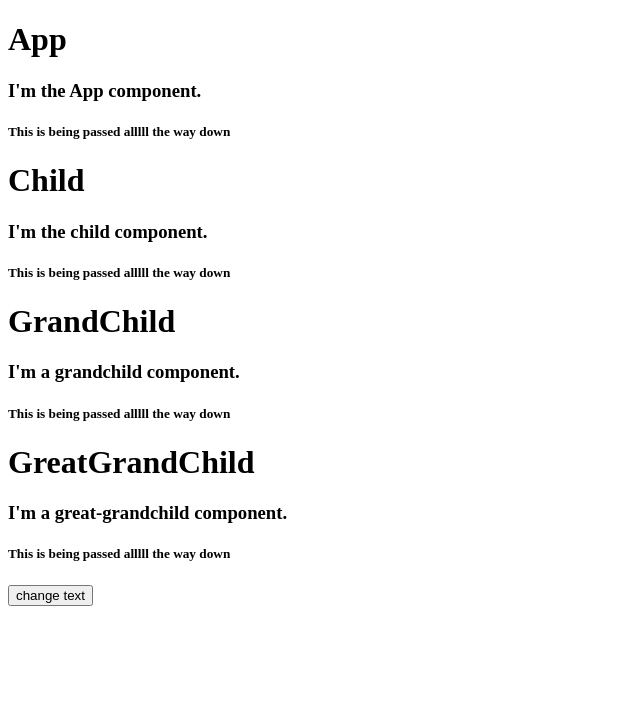
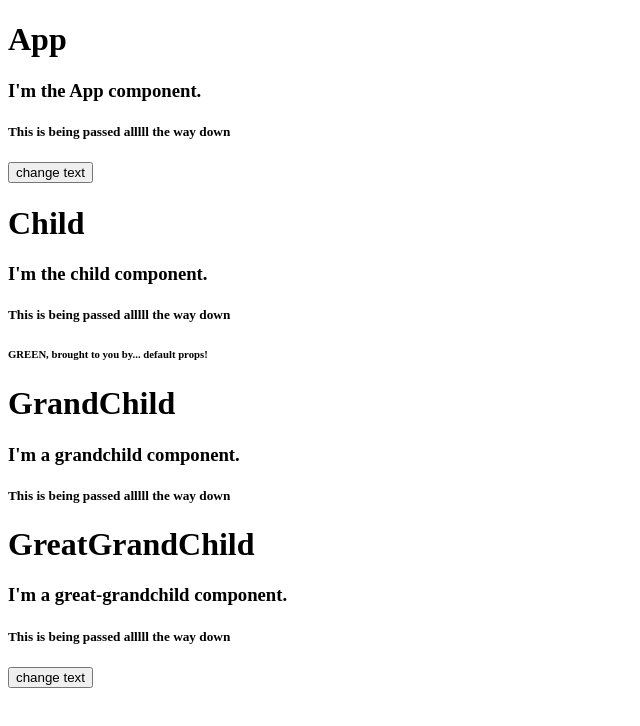
Before and after one commit to brendanreape88/react-training, a React (Create React App) app: page / in a window 1280 px wide. Shown: the top 726 px of the page, without its empty margins (0-640 px from the left). Built offline with nearby package versions, Linux system fonts and the light colour scheme.

Commit message:
attempt at nested event handler

```diff
--- a/src/App.js
+++ b/src/App.js
@@ -33,6 +33,13 @@ class App extends Component {
         this.setState({App: newApp});
     }
 
+    handleNestedClick(event) {
+        alert('I was clicked in the GreatGrandChild component')
+        let oldApp = {...this.state.App};
+        oldApp.deeptext = "This is being passed alllll the way down"
+        this.setState({App: oldApp})
+    }
+
     render() {
 
         return(
@@ -40,10 +47,12 @@ class App extends Component {
                 <h1>{this.state.App.name}</h1>
                 <h3>{this.state.App.text}</h3>
                 <h5>{this.state.App.deepText}</h5>
+                <button onClick={this.handleClick}>change text</button>
                 <Child
                     name={this.state.Child.name}
                     text={this.state.Child.text}
                     deepText={this.state.App.deepText}
+                    onClick={this.handleNestedClick}
                 />
             </div>
 
--- a/src/Child.js
+++ b/src/Child.js
@@ -2,16 +2,22 @@ import React, { Component } from 'react'
 import GrandChild from './GrandChild'
 
 class Child extends Component {
+    static defaultProps = {
+        color: 'GREEN, brought to you by... default props!',
+    }
+
     render() {
         return (
             <div>
                 <h1>{this.props.name}</h1>
                 <h3>{this.props.text}</h3>
                 <h5>{this.props.deepText}</h5>
+                <h6>{this.props.color}</h6>
                 <GrandChild
                     name="GrandChild"
                     text="I'm a grandchild component."
                     deepText={this.props.deepText}
+                    onClick={this.props.handleNestedClick}
                 />
             </div>
         )
--- a/src/GrandChild.js
+++ b/src/GrandChild.js
@@ -12,6 +12,7 @@ class GrandChild extends Component {
                     name="GreatGrandChild"
                     text="I'm a great-grandchild component."
                     deepText={this.props.deepText}
+                    onClick={this.props.handleNestedClick}
                 />
             </div>
         )
--- a/src/GreatGrandChild.js
+++ b/src/GreatGrandChild.js
@@ -1,14 +1,6 @@
 import React, { Component } from 'react'
 
 class GreatGrandChild extends Component {
-    constructor(props) {
-        super(props)
-        this.handleClick = this.handleClick.bind(this)
-    }
-
-    handleClick(event) {
-        alert('Yo this worked!')
-    }
 
     render() {
         return (
@@ -16,7 +8,7 @@ class GreatGrandChild extends Component {
                 <h1>{this.props.name}</h1>
                 <h3>{this.props.text}</h3>
                 <h5>{this.props.deepText}</h5>
-                <button onClick={this.handleClick}>change text</button>
+                <button onClick={this.props.handleNestedClick}>change text</button>
             </div>
         )
     }
```
